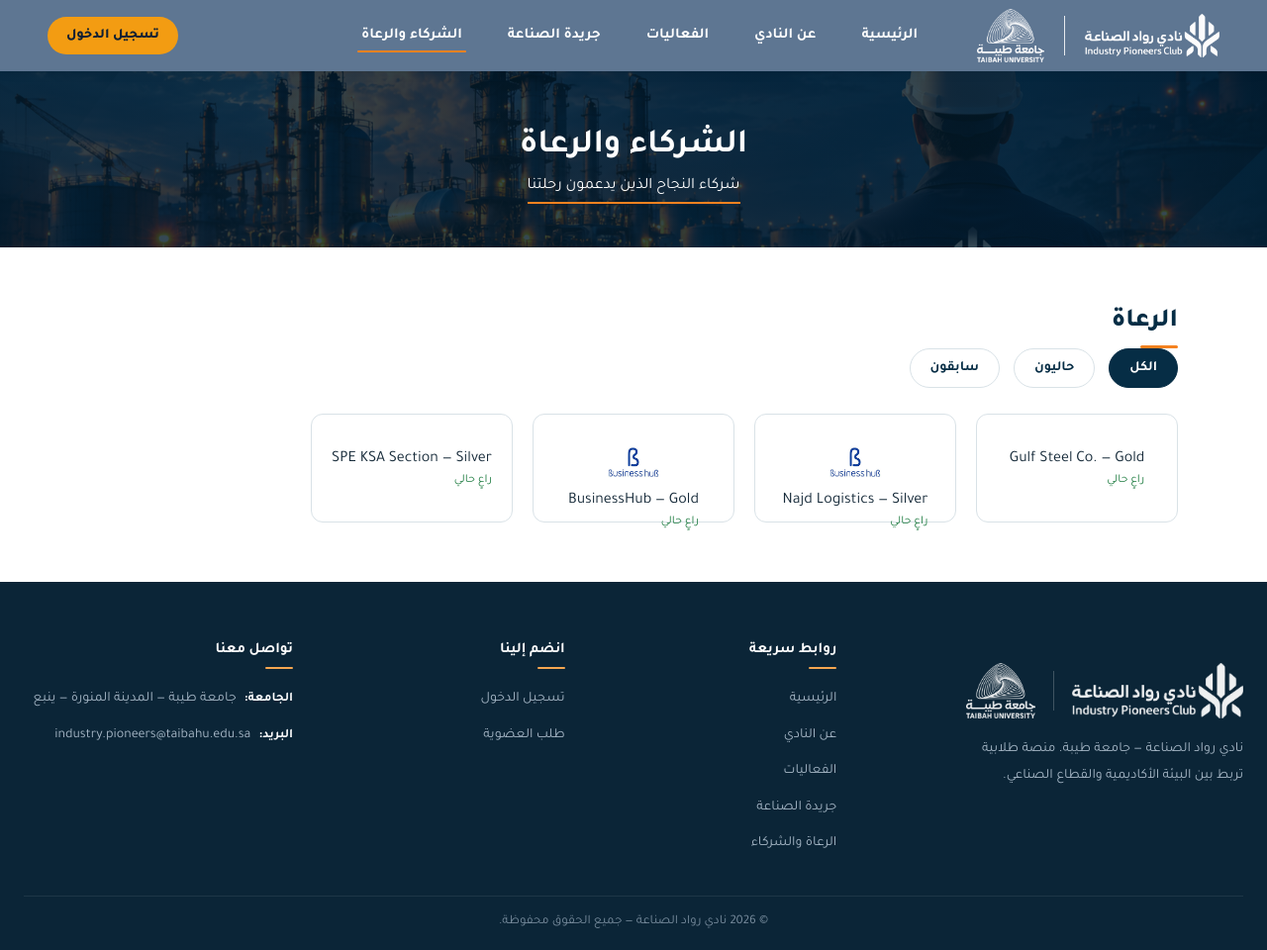
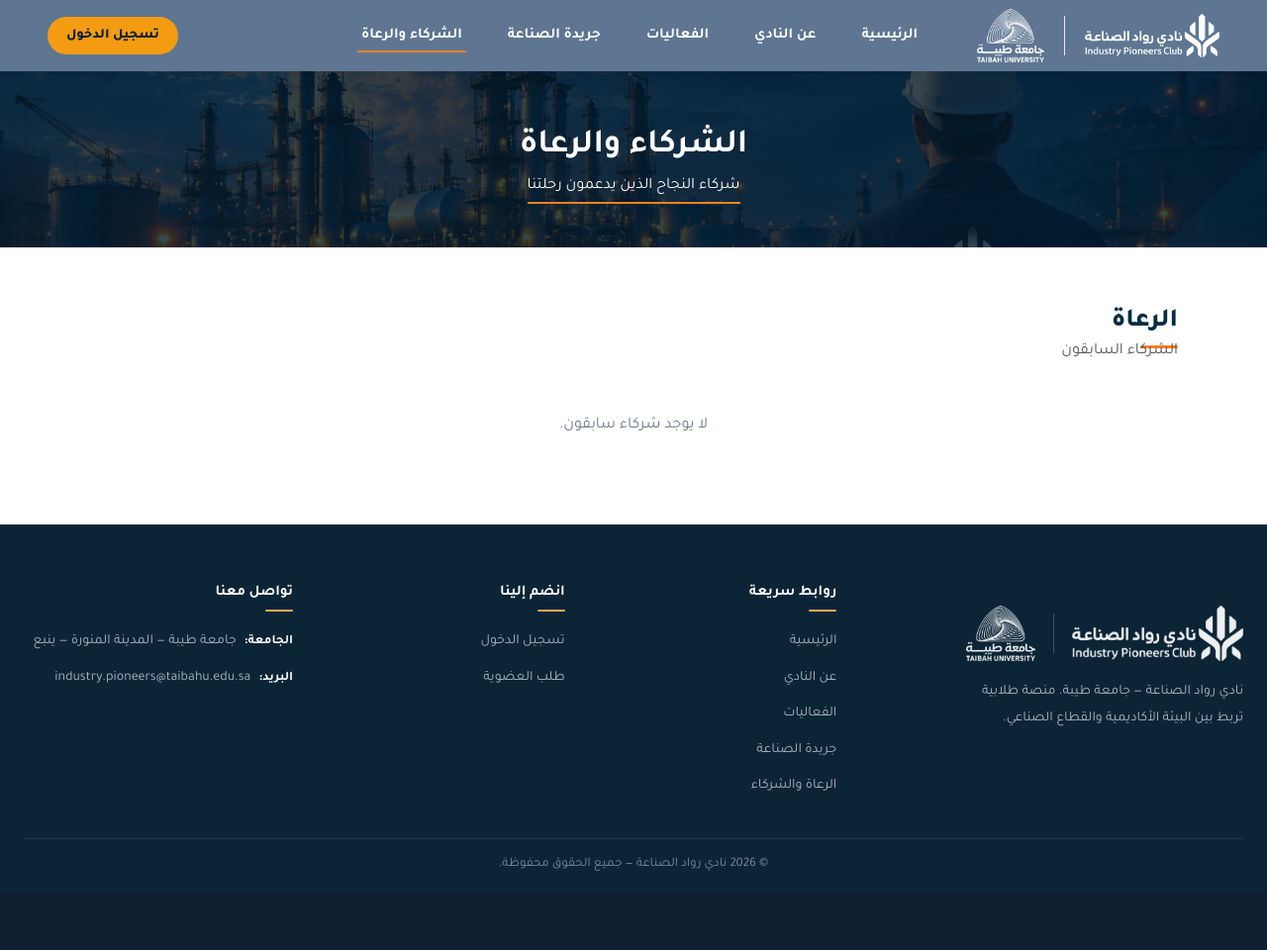
Before and after one commit to industry-pioneers-club/Industry-Pioneers, a Flask app: page /partners in a window 1280 px wide. Shown: the whole page at 99% size. After the commit the page ends 880 px from the top, so only its background shows below. Run offline with Flask 3, Linux system fonts and the light colour scheme; data comes from the database, SQL or seed files in the repository; some libraries are stand-ins or nearby versions.

Commit message:
Revert /partners to previous-only, drop filter chips
Single section titled 'الرعاة' with 'الشركاء السابقون' subtitle;
renders previous_sponsors only. Card markup kept identical to the
original so the existing design stays untouched. Home page and the
sponsor-status DB field are unchanged.

```diff
--- a/templates/partners.html
+++ b/templates/partners.html
@@ -20,63 +20,28 @@
 <a class="login-btn" href="{{ url_for('login_form') }}">تسجيل الدخول</a>
 {% endif %}
 </template>
-    <style>
-        .sponsor-status{display:block;margin-top:4px;font-size:12px}
-        .sponsor-status-current{color:#1b7a3e}
-        .sponsor-status-previous{color:#888}
-    </style>
     <section class="banner">
         <h1>الشركاء والرعاة</h1>
         <span class="sub">شركاء النجاح الذين يدعمون رحلتنا</span>
     </section>
 
-    <!-- قسم الرعاة الحاليون -->
     <section class="sec">
         <div class="wrap">
             <h2 class="st">الرعاة</h2>
-            <div class="bar" style="margin-bottom:18px">
-                <button class="chip on" data-sponsor-filter="all">الكل</button>
-                <button class="chip" data-sponsor-filter="current">حاليون</button>
-                <button class="chip" data-sponsor-filter="previous">سابقون</button>
-            </div>
-            <div class="logos" id="sponsorsGrid">
-{% for sponsor in current_sponsors + previous_sponsors %}
-                {% set status_key = 'previous' if sponsor.is_previous else 'current' %}
-                <div class="lg" data-sponsor-status="{{ status_key }}">
+            <p class="sponsors-sub" style="margin:-6px 0 18px;color:#555">الشركاء السابقون</p>
+            <div class="logos">
+{% for sponsor in previous_sponsors %}
+                <div class="lg">
                     {% set src = sponsor.logo_path|static_image %}
                     {% if src %}<img src="{{ src }}" alt="{{ sponsor.name }}">{% endif %}
-                    <p>
-                        {{ sponsor.name }}{% if sponsor.tier %} — {{ sponsor.tier }}{% endif %}
-                        <small class="sponsor-status sponsor-status-{{ status_key }}">
-                            {{ 'شريك سابق' if sponsor.is_previous else 'راعٍ حالي' }}
-                        </small>
-                    </p>
+                    <p>{{ sponsor.name }}{% if sponsor.tier %} — {{ sponsor.tier }}{% endif %}</p>
                 </div>
 {% else %}
-                <p class="empty">لا يوجد رعاة.</p>
+                <p class="empty">لا يوجد شركاء سابقون.</p>
 {% endfor %}
             </div>
         </div>
     </section>
-
-    <script>
-    (function(){
-        var grid = document.getElementById('sponsorsGrid');
-        if (!grid) return;
-        var chips = document.querySelectorAll('[data-sponsor-filter]');
-        chips.forEach(function(c){
-            c.addEventListener('click', function(){
-                chips.forEach(function(x){ x.classList.remove('on'); });
-                c.classList.add('on');
-                var f = c.getAttribute('data-sponsor-filter');
-                grid.querySelectorAll('.lg').forEach(function(card){
-                    var s = card.getAttribute('data-sponsor-status');
-                    card.style.display = (f === 'all' || f === s) ? '' : 'none';
-                });
-            });
-        });
-    })();
-    </script>
 {% include "_footer.html" %}
 </body>
 </html>
```
